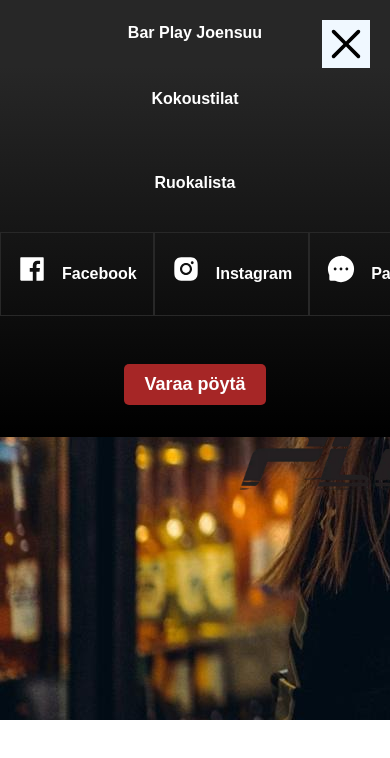
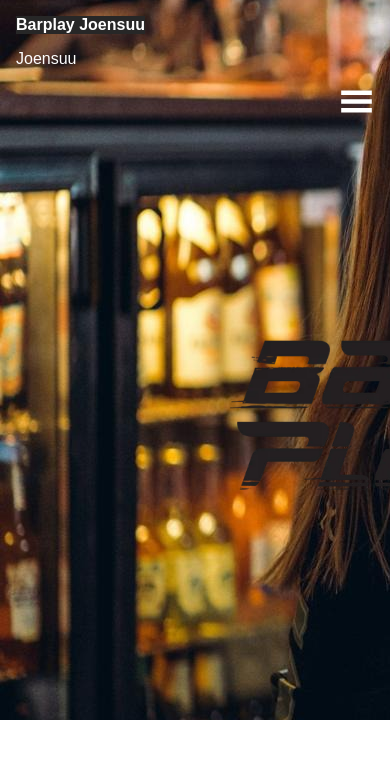
Before and after one commit to MarkusAP98/barplay02, a React (Create React App) app: page / in a window 390 px wide. Shown: the top 758 px of the page. Built offline with nearby package versions, Linux system fonts and the light colour scheme.

Commit message:
made the hambergurmenu clickable

```diff
--- a/src/components/Navbar/Navbar.css
+++ b/src/components/Navbar/Navbar.css
@@ -100,7 +100,7 @@
 /* --------small screen overlay ----------*/
 
 .navbar__smallscreen {
-  display: ;
+  display: none;
 }
 
 .barplay__navbar-smallscreen_overlay {
@@ -191,7 +191,7 @@
   margin-left: -40px;
 }
 
-.navbar-icons {
+.navbar-icons-smallscreen {
   border: #282828 solid 1px;
   display: flex;
   justify-content: center;
@@ -201,11 +201,12 @@
   font-size: 16px;
 }
 
-.navbar-icons:hover {
+.navbar-icons-smallscreen:hover {
   cursor: pointer;
+  color: aqua;
 }
 
-.navbar-icons a {
+.navbar-icons-smallscreen a {
   font-size: 30px;
   position: relative;
   top: 5px;
@@ -222,3 +223,36 @@
   padding: 10px 20px 10px 20px;
   border-radius: 5px;
 }
+
+/* --------HambergurMenu--------- */
+
+.navbar__smallscreen-hamburgermenu li {
+  width: rem;
+  background: #272727;
+  font-size: 16px;
+  font-weight: 700;
+  list-style: none;
+  display: flex;
+  flex-direction: column;
+  align-items: center;
+  justify-content: center;
+}
+
+.hamburger {
+  position: absolute;
+  right: 2rem;
+  font-size: 35px;
+}
+
+/* ----mediaquarryes----- */
+
+@media screen and (max-width: 1150px) {
+  .navbar__smallscreen {
+    display: flex;
+  }
+  .barplay__navbar-links,
+  .navbar_social-media,
+  .barplay__navbar-btn {
+    display: none;
+  }
+}
--- a/src/components/Navbar/Navbar.js
+++ b/src/components/Navbar/Navbar.js
@@ -1,18 +1,22 @@
-import React from "react";
+import React, { useState } from "react";
 import "./Navbar.css";
 import { AiFillFacebook, AiFillInstagram, AiFillMessage } from "react-icons/ai";
 import { GiHamburgerMenu } from "react-icons/gi";
 import { RxCross2 } from "react-icons/rx";
 
 const Navbar = () => {
+  const [toggleMenu, setToggleMenu] = React.useState(false);
+
   return (
     <>
       <nav className="navbar">
+        <div>
+        </div>
         <ul className="barplay__navbar-links">
           <li className="barplay__links">
             <a>Kokoustilat</a>
           </li>
-          <li className="barplay__links">
+          <li className="barplay__links" id="barplay__link-joensuu">
             <a>
               <p>Bar Play Joensuu</p>
               <p id="barplay-joensuu">joensuu</p>
@@ -43,11 +47,26 @@ const Navbar = () => {
         </div>
         <button className="barplay__navbar-btn">Varaa pöytä</button>
 
-        {/* --------START for smallscreen---------- */}
+
+        {/* --------START for smallscreen HamburgerMenu---------- */}
+
 
         <div className="navbar__smallscreen">
-          <GiHamburgerMenu color="#fff" fontSize={27} onClick={() => {}} />
 
+          <div className="navbar__smallscreen-hamburgermenu">
+        <li>Barplay Joensuu</li>
+        <p>Joensuu</p>
+          <GiHamburgerMenu
+          className="hamburger"
+            color="#fff"
+            fontSize={27}
+            onClick={() => setToggleMenu(true)}
+          />
+          </div>
+
+          {/* --------After Clicked what will be Toggled------ */}
+
+          {toggleMenu && (
             <div className="barplay__navbar-smallscreen_overlay flex__center slide-bottom">
               <div className="barplay__smallscreen-barplay_joensuu">
                 <li className="barplay__links-smallscreen-joensuu">
@@ -55,10 +74,13 @@ const Navbar = () => {
                     <p>Bar Play Joensuu</p>
                   </a>
                 </li>
+
+                {/* ------The cross/exit Btn------- */}
+
                 <RxCross2
                   fontSize={27}
                   className="overlay__close-btn"
-                onClick={() => {}}
+                  onClick={() => setToggleMenu(false)}
                 />
               </div>
 
@@ -78,19 +100,19 @@ const Navbar = () => {
                 {/* ---------- The start of the Icons --------- */}
 
                 <ul className="barplay__navbar-smallscreen-links-icons">
-                <li className="navbar-icons">
+                  <li className="navbar-icons-smallscreen">
                     <a>
                       <AiFillFacebook />
                     </a>
                     <p>Facebook</p>
                   </li>
-                <li className="navbar-icons">
+                  <li className="navbar-icons-smallscreen">
                     <a>
                       <AiFillInstagram />
                     </a>
                     <p>Instagram</p>
                   </li>
-                <li className="navbar-icons">
+                  <li className="navbar-icons-smallscreen">
                     <a>
                       <AiFillMessage />
                     </a>
@@ -101,11 +123,8 @@ const Navbar = () => {
                   Varaa pöytä
                 </button>
               </div>
-
-            {/* ------ Smallscreen Buttom --------- */}
-
-
             </div>
+          )}
         </div>
       </nav>
     </>
```
Lines whose indentation alone changed are shown as unchanged.
